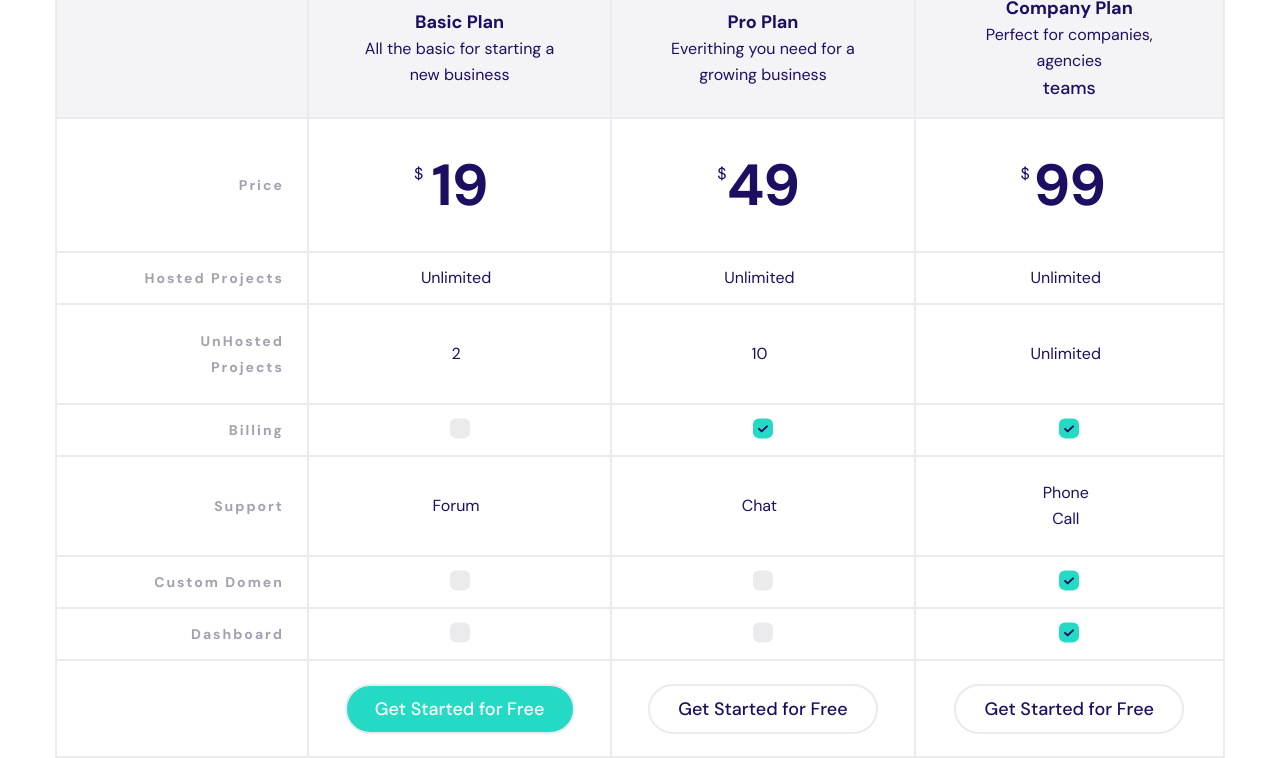
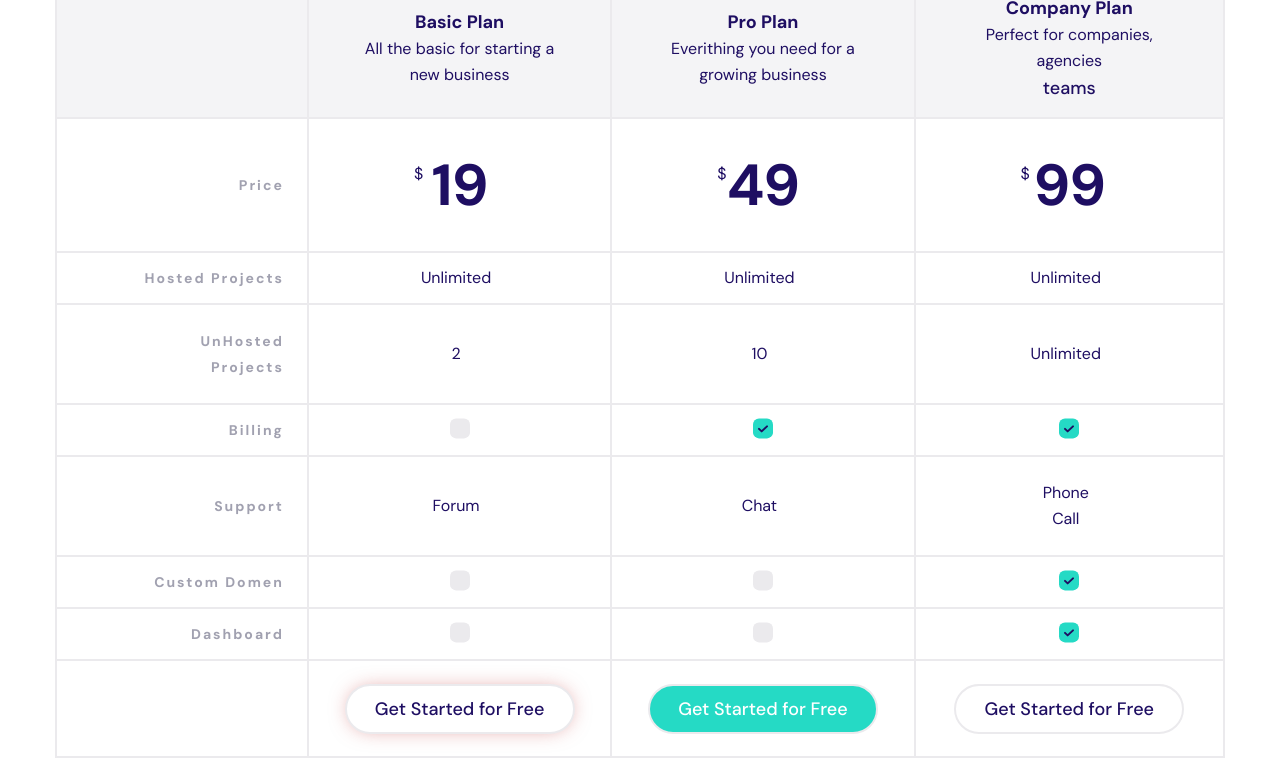
Before and after one commit to RedCubeOfficial/price-table-3, a plain HTML site: page index.html in a window 1280 px wide. In both pictures the pointer is over the button 459 px from the left and 783 px from the top of the page. Shown: the part 75-833 px from the top of the page. Drawn offline with Linux system fonts and the light colour scheme; a web font is replaced by a local one.

Commit message:
Update style.css

```diff
--- a/style.css
+++ b/style.css
@@ -103,10 +103,16 @@ td{
     padding-left: 112px;
 
 }
-.btn:hover{
+.btn-1{
     color: #FFFFFF;
     background-color: #25DAC5;
 }
 td{
     border: 2px solid #EBEAED;
 }
+.btn:hover{
+    box-shadow: 0px 0px 20px -5px rgba(202,87,87,0.62);
+-webkit-box-shadow: 0px 0px 20px -5px rgba(202,87,87,0.62);
+-moz-box-shadow: 0px 0px 20px -5px rgba(202,87,87,0.62);
+transition: all 0.3s;
+}
```
